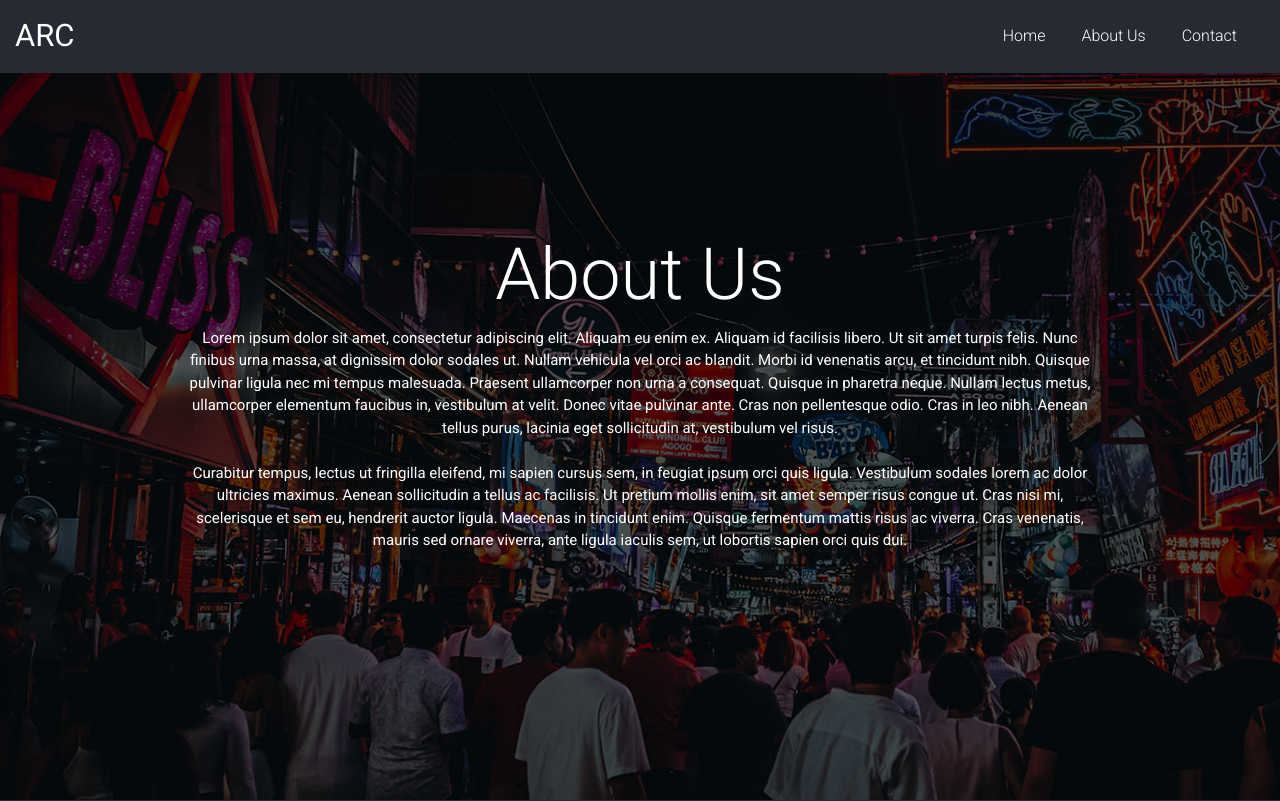
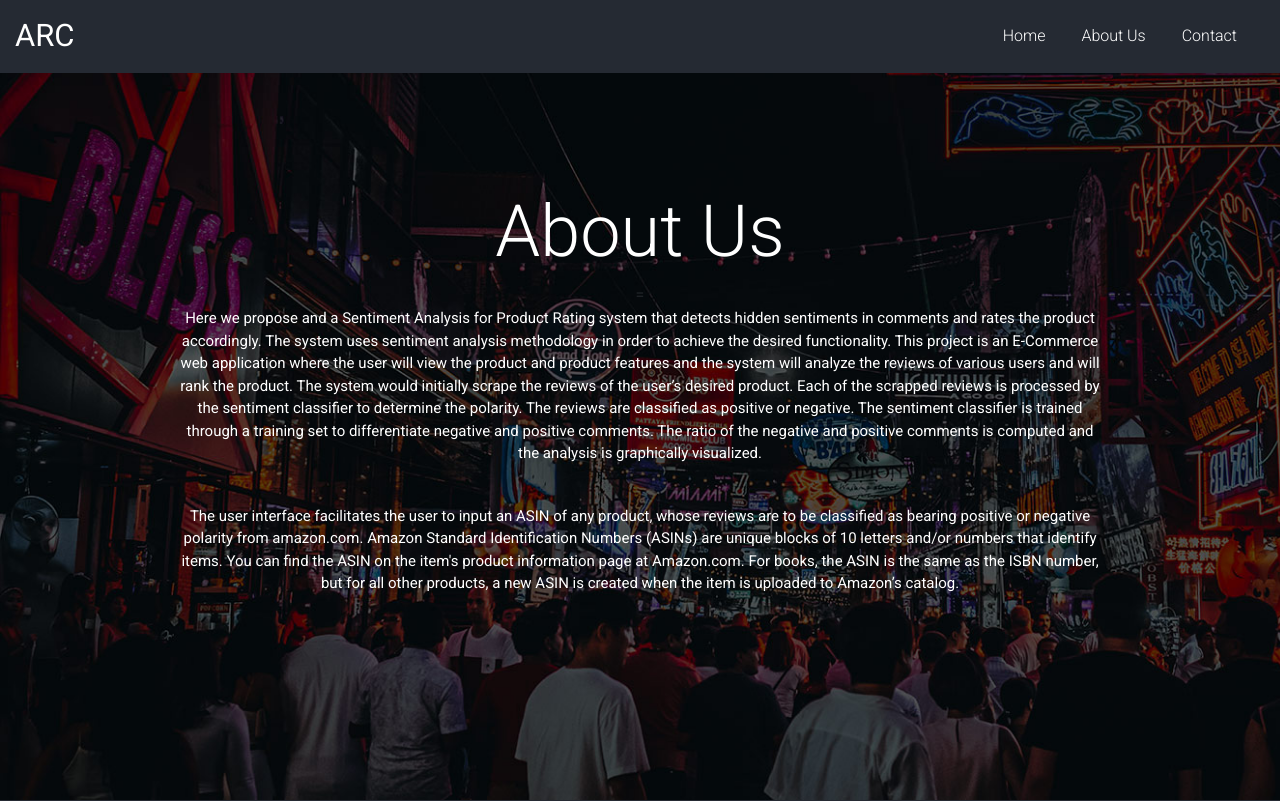
Before and after one commit to DotOp3rator011/AROM, a Django app: page /aboutus/ in a window 1280 px wide. Shown: the top 801 px of the page. Run offline with Django 3.2, Linux system fonts and the light colour scheme; some libraries are stand-ins or nearby versions.

Commit message:
Code formatting

```diff
--- a/AROM_Web/urls.py
+++ b/AROM_Web/urls.py
@@ -1,16 +1,12 @@
 from django.contrib import admin
 from django.urls import include, path
 from django.conf import settings
-from django.conf.urls.static import static
 
 urlpatterns = [
     path('admin/', admin.site.urls),
     path("", include("sentimentanalysis.urls", namespace="sentimentanalysis")),
 ]
 
-# if settings.DEBUG:
-#     urlpatterns += static(settings.STATIC_URL, document_root=settings.STATIC_ROOT)
-
 if settings.DEBUG:
     from django.contrib.staticfiles.urls import staticfiles_urlpatterns
 
--- a/sentimentanalysis/admin.py
+++ b/sentimentanalysis/admin.py
@@ -2,6 +2,5 @@ from django.contrib import admin
 from .models import Result
 from .models import Feedback
 
-
 admin.site.register(Result)
 admin.site.register(Feedback)
--- a/sentimentanalysis/templates/sentimentanalysis/aboutus.html
+++ b/sentimentanalysis/templates/sentimentanalysis/aboutus.html
@@ -68,23 +68,27 @@
                         </div>
                     </div>
                     <div class="row d-flex justify-content-center">
-                        <div class="col-md-10">
+                        <div class="col-md-10">=
                             <p>
-                                Lorem ipsum dolor sit amet, consectetur adipiscing elit. Aliquam eu enim ex. Aliquam id
-                                facilisis libero. Ut sit amet turpis felis. Nunc finibus urna massa, at dignissim dolor
-                                sodales ut. Nullam vehicula vel orci ac blandit. Morbi id venenatis arcu, et tincidunt
-                                nibh. Quisque pulvinar ligula nec mi tempus malesuada. Praesent ullamcorper non urna a
-                                consequat. Quisque in pharetra neque. Nullam lectus metus, ullamcorper elementum
-                                faucibus in, vestibulum at velit. Donec vitae pulvinar ante. Cras non pellentesque odio.
-                                Cras in leo nibh. Aenean tellus purus, lacinia eget sollicitudin at, vestibulum vel
-                                risus.<br><br>
-
-                                Curabitur tempus, lectus ut fringilla eleifend, mi sapien cursus sem, in feugiat ipsum
-                                orci quis ligula. Vestibulum sodales lorem ac dolor ultricies maximus. Aenean
-                                sollicitudin a tellus ac facilisis. Ut pretium mollis enim, sit amet semper risus congue
-                                ut. Cras nisi mi, scelerisque et sem eu, hendrerit auctor ligula. Maecenas in tincidunt
-                                enim. Quisque fermentum mattis risus ac viverra. Cras venenatis, mauris sed ornare
-                                viverra, ante ligula iaculis sem, ut lobortis sapien orci quis dui.
+                                Here we propose and a Sentiment Analysis for Product Rating system that detects hidden
+                                sentiments in comments and rates the product accordingly. The system uses sentiment
+                                analysis methodology in order to achieve the desired functionality. This project is an
+                                E-Commerce web application where the user will view the product and product features and
+                                the system will analyze the reviews of various users and will rank the product. The
+                                system would initially scrape the reviews of the user’s desired product. Each of the
+                                scrapped reviews is processed by the sentiment classifier to determine the polarity. The
+                                reviews are classified as positive or negative. The sentiment classifier is trained
+                                through a training set to differentiate negative and positive comments. The ratio of the
+                                negative and positive comments is computed and the analysis is graphically visualized.
+                            </p>
+                            <br>
+                            <p>
+                                The user interface facilitates the user to input an ASIN of any product, whose reviews
+                                are to be classified as bearing positive or negative polarity from amazon.com. Amazon
+                                Standard Identification Numbers (ASINs) are unique blocks of 10 letters and/or numbers
+                                that identify items. You can find the ASIN on the item's product information page at
+                                Amazon.com. For books, the ASIN is the same as the ISBN number, but for all other
+                                products, a new ASIN is created when the item is uploaded to Amazon’s catalog.
                             </p>
                         </div>
                     </div>
@@ -116,7 +120,6 @@
     </div>
 </footer>
 <!--//END FOOTER -->
-
 <!-- jQuery, Bootstrap JS. -->
 <!-- jQuery first, then Popper.js, then Bootstrap JS -->
 <script src="https://ajax.googleapis.com/ajax/libs/jquery/3.3.1/jquery.min.js"></script>
```
Also changed, not shown: AROM_Web/wsgi.py (+0 -9 lines), db.sqlite3.
